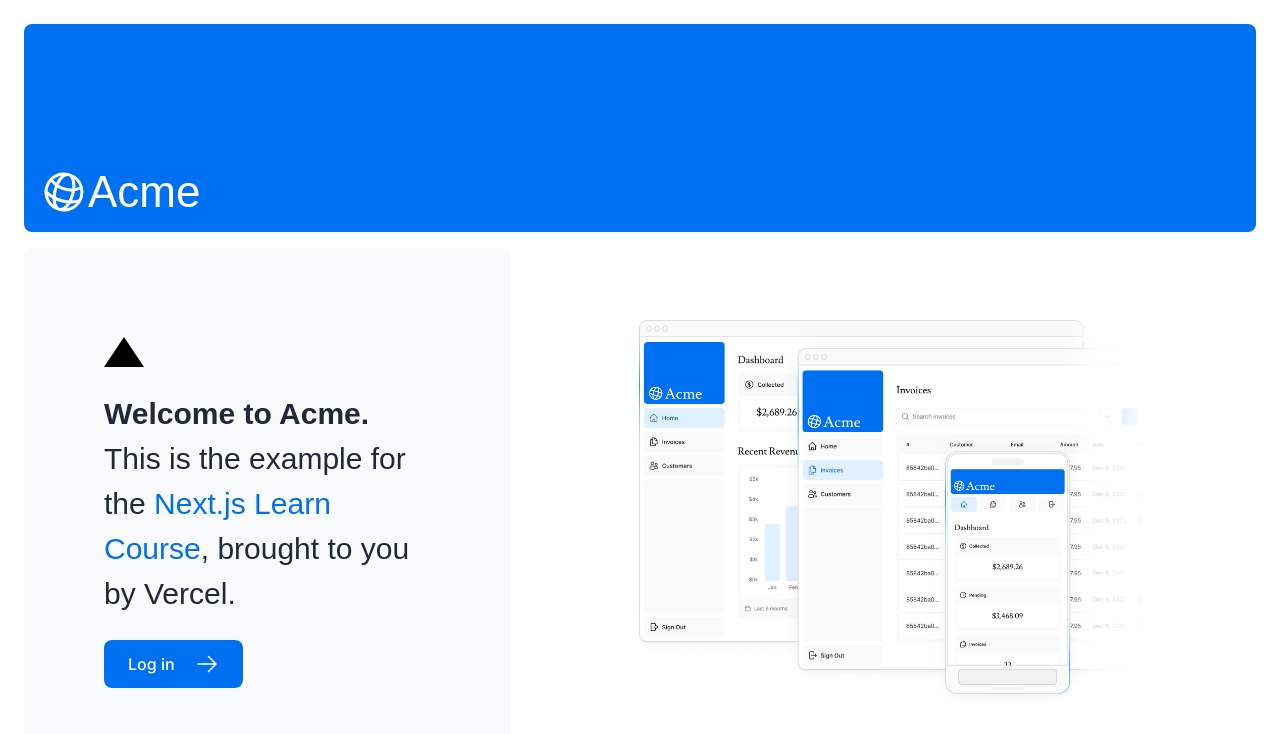
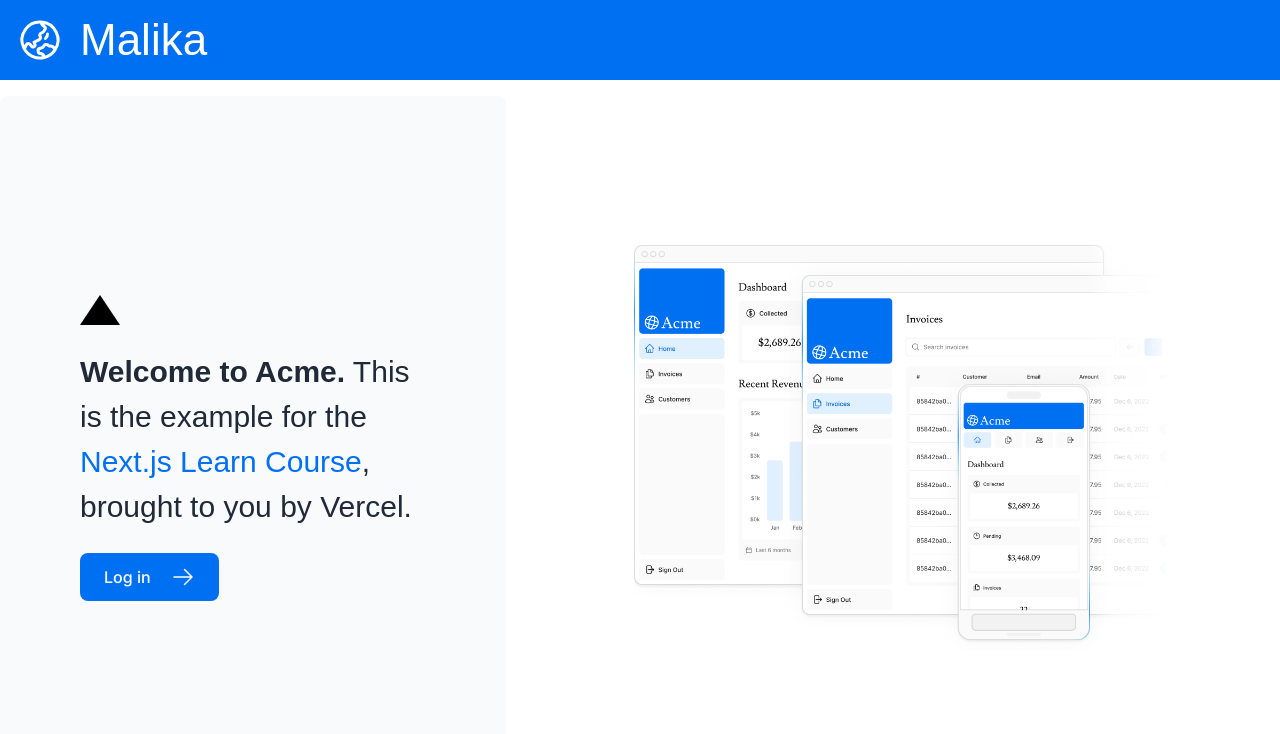
Before and after one commit to alamasy/malikaku, a Next.js app: page / in a window 1280 px wide. Shown: the top 734 px of the page. Built offline with nearby package versions, Linux system fonts and the light colour scheme; a web font is replaced by a local one.

Commit message:
resize nav malika

```diff
--- a/app/layout.tsx
+++ b/app/layout.tsx
@@ -8,7 +8,9 @@ export default function RootLayout({
 }) {
   return (
     <html lang="en">
-      <body className={`${inter.className} antialiased`}>{children}</body>
+      <body className={`${inter.className} border-box m-0 p-0 antialiased`}>
+        {children}
+      </body>
     </html>
   );
 }
--- a/app/page.tsx
+++ b/app/page.tsx
@@ -1,15 +1,15 @@
-import AcmeLogo from '@/app/ui/acme-logo';
 import { ArrowRightIcon } from '@heroicons/react/24/outline';
 import Link from 'next/link';
 import Image from 'next/image';
 import styles from '@/app/ui/home.module.css';
 import { lusitana } from './ui/fonts';
+import MalikaLogo from '@/app/ui/acme-logo';
 
 export default function Page() {
   return (
-    <main className="flex min-h-screen flex-col p-6">
-      <div className="flex h-20 shrink-0 items-end rounded-lg bg-blue-500 p-4 md:h-52">
-        <AcmeLogo />
+    <main className="flex min-h-screen flex-col p-0">
+      <div className="flex h-52 shrink-0 items-center bg-blue-500 p-4 md:h-20">
+        <MalikaLogo />
       </div>
       <div className="mt-4 flex grow flex-col gap-4 md:flex-row">
         <div className="flex flex-col justify-center gap-6 rounded-lg bg-gray-50 px-6 py-10 md:w-2/5 md:px-20">
--- a/app/ui/acme-logo.tsx
+++ b/app/ui/acme-logo.tsx
@@ -1,13 +1,13 @@
-import { GlobeAltIcon } from '@heroicons/react/24/outline';
-import { lusitana } from '@/app/ui/fonts';
+import { GlobeAsiaAustraliaIcon } from '@heroicons/react/24/outline';
+import { lusitana } from './fonts';
 
-export default function AcmeLogo() {
+export default function MalikaLogo() {
   return (
     <div
       className={`${lusitana.className} flex flex-row items-center leading-none text-white`}
     >
-      <GlobeAltIcon className="h-12 w-12 rotate-[15deg]" />
-      <p className="text-[44px]">Acme</p>
+      <GlobeAsiaAustraliaIcon className="h-12 w-12" />
+      <p className="ml-4 text-[44px]">Malika</p>
     </div>
   );
 }
```
